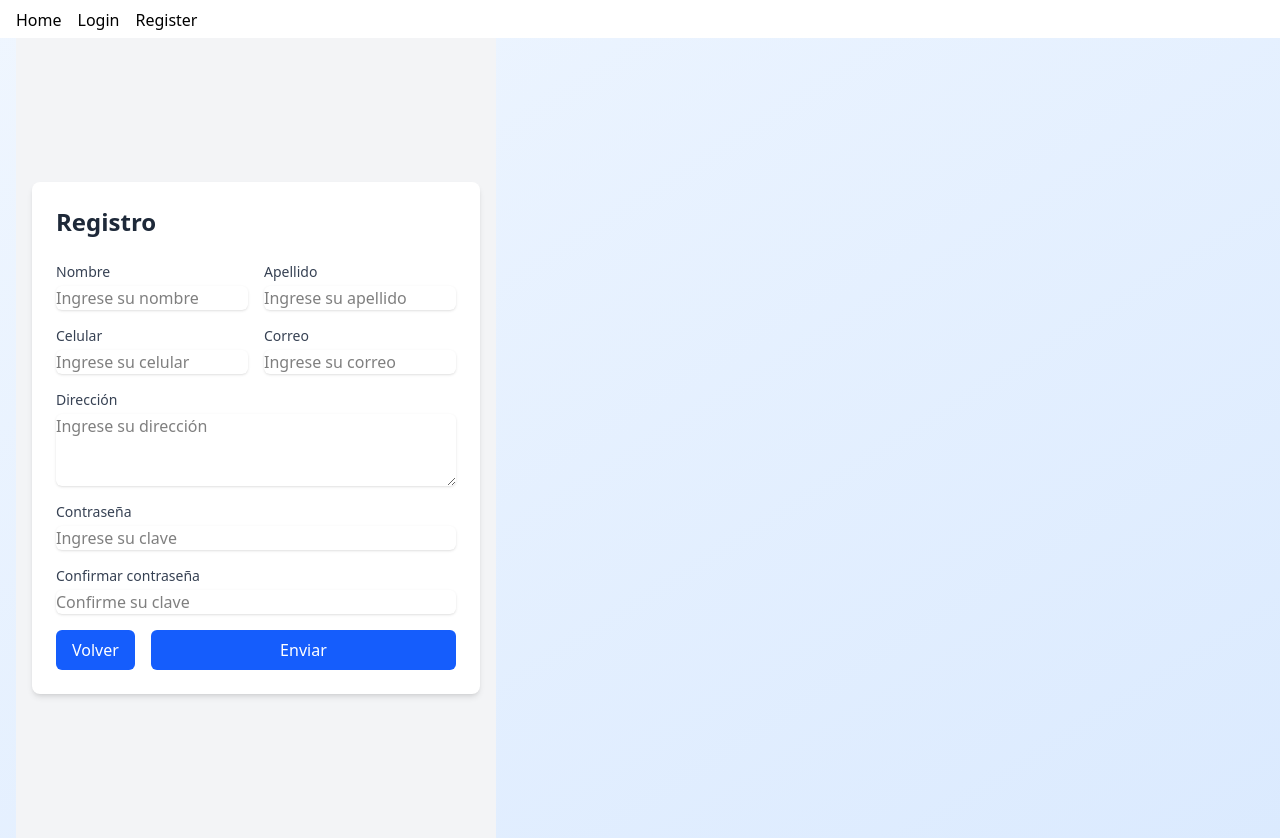
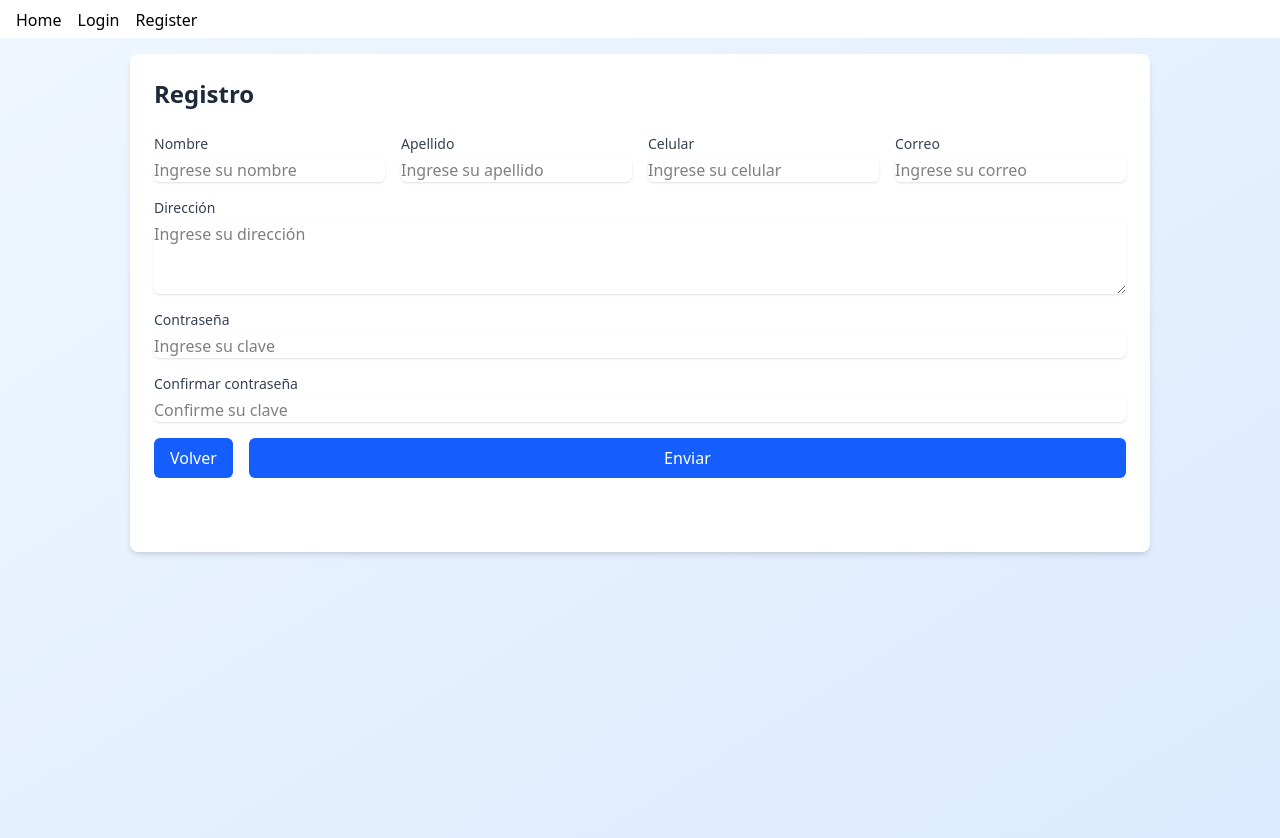
Before and after one commit to xaca/firebase_clase, a React (Vite) app: page /register in a window 1280 px wide. Built offline with nearby package versions, Linux system fonts and the light colour scheme; no server answers.

Commit message:
update:gallery, responsive

```diff
--- a/src/components/auth/register.tsx
+++ b/src/components/auth/register.tsx
@@ -182,13 +182,13 @@ export default function Register() {
     };
 
     return (
-        <div className="min-h-screen bg-gray-100 flex flex-col items-center justify-center p-4">
+        <div className="w-full h-[660px] md:h-[530px] flex justify-center p-2 md:p-4">
             <Toaster />
-            <div className="bg-white rounded-lg shadow-md p-6 w-full max-w-md">
+            <div className="bg-white rounded-lg shadow-md p-6">
                 <h2 className="text-2xl font-semibold text-gray-800 mb-6">Registro</h2>
 
                 <form onSubmit={handleSubmit} className="space-y-4">
-                    <div className="grid grid-cols-1 md:grid-cols-2 gap-4">
+                    <div className="grid grid-cols-1 md:grid-cols-2 lg:grid-cols-4 gap-4">
                         {/* Nombre */}
                         <div>
                             <label htmlFor="nombre" className="block text-sm font-medium text-gray-700">
--- a/src/components/layout/LayoutGuest.tsx
+++ b/src/components/layout/LayoutGuest.tsx
@@ -2,7 +2,7 @@ import { ReactNode } from 'react';
 
 export default function LayoutGuest({children}: {children: ReactNode})
 {
-    return(<section className="pl-4 pr-4 w-full h-full w-screen h-screen flex bg-gradient-to-br from-blue-50 to-blue-100">
+    return(<section className="w-full h-full w-screen h-screen flex bg-gradient-to-br from-blue-50 to-blue-100">
         {children}
     </section>);
 }
--- a/src/components/products/card_product.tsx
+++ b/src/components/products/card_product.tsx
@@ -4,7 +4,7 @@ export default function CardProduct({product}:{product:any}){
             {/* Product Image */}
             <div className="relative aspect-square mb-4">
                 <img
-                    src={product.image}
+                    src={product.url}
                     alt={product.nombre}
                     className="w-full h-full object-contain"
                 />
--- a/src/components/products/gallery.tsx
+++ b/src/components/products/gallery.tsx
@@ -58,7 +58,7 @@ export default function Gallery(){
             setProducts(products as ProductInfo[]);
         })();
     }, []);
-    return(<section className="w-full h-full justify-center mt-4">
+    return(<section className="w-full h-full justify-center mt-4 p-6">
     {/*{params.uid}*/}
         <h1 className="w-full text-center mx-auto mb-4 text-2xl font-bold">Galeria</h1>
         <section className="grid grid-cols-1 md:grid-cols-3 lg:grid-cols-5 gap-4">
```
